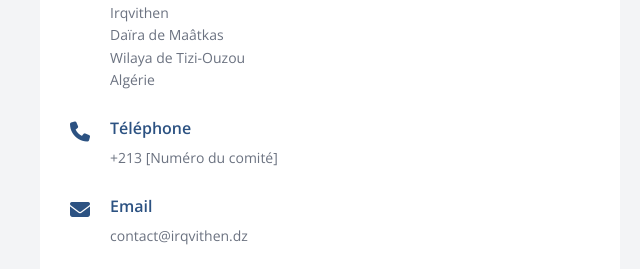
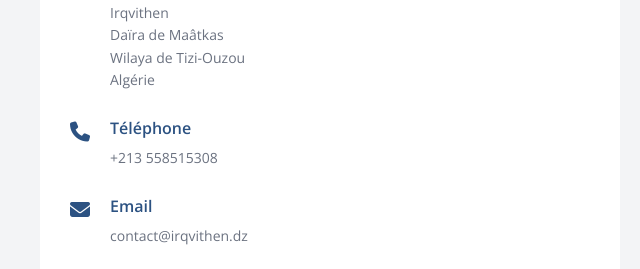
Before and after one commit to famillemahtout/famillemahtout.github.io, a plain HTML site: page index.html in a window 1280 px wide. Shown: the part 3527-3796 px from the top of the page, 0-640 px from the left. Drawn offline with nearby package versions, Linux system fonts and the light colour scheme.

Commit message:
Update index.html

```diff
--- a/index.html
+++ b/index.html
@@ -777,7 +777,7 @@
                         </div>
                         <div>
                             <h4>Téléphone</h4>
-                            <p>+213 [Numéro du comité]</p>
+                            <p>+213 558515308</p>
                         </div>
                     </div>
                     <div class="contact-item">
```
